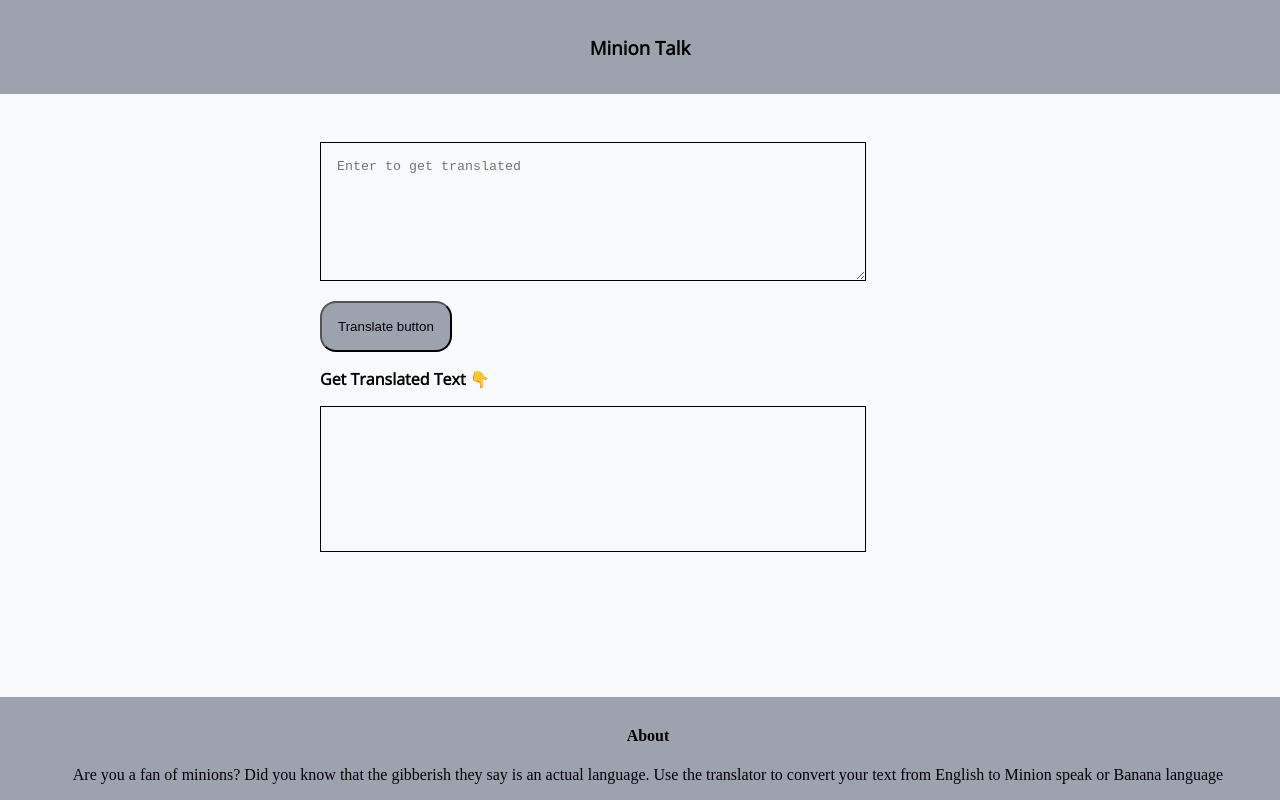
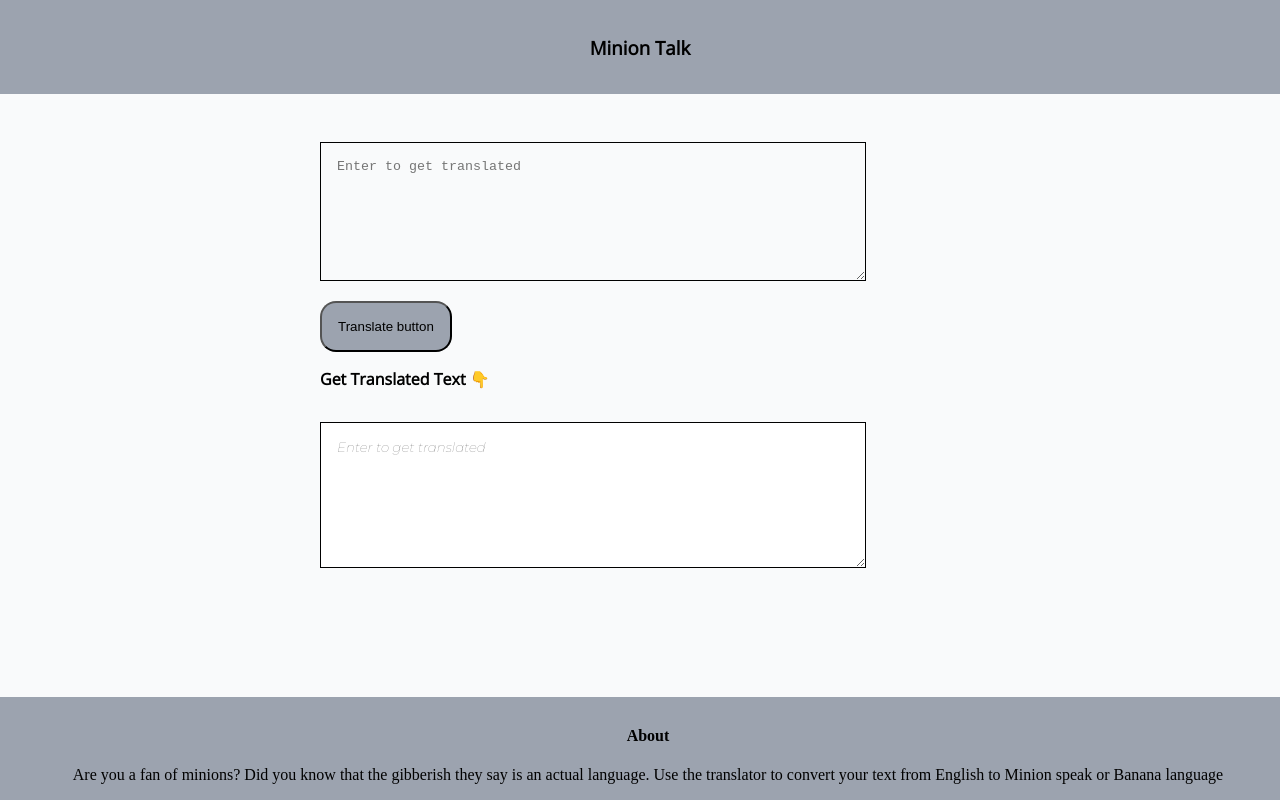
Before and after one commit to MohammedFurqhan/Translator, a plain HTML site: page index.html in a window 1280 px wide. Drawn offline with nearby package versions, Linux system fonts and the light colour scheme.

Commit message:
feat : textarea added in output
Text area added to print output

```diff
--- a/index.html
+++ b/index.html
@@ -83,7 +83,8 @@
     <div><button id="btn-translate">Translate button</button>
     </div>
     <p>Get Translated Text 👇</p>
-    <div id="output-txt"></div><br>
+    <div><textarea name="text" placeholder="Enter to get translated" id="output-txt" cols="2" rows="7" style="font: 1em sans-serif black;"></textarea>
+    </div><br>
     <!-- Footer Part Added -->
     <footer><h4 style="text-align: center;">About</h4>
         <div class="section">
```
